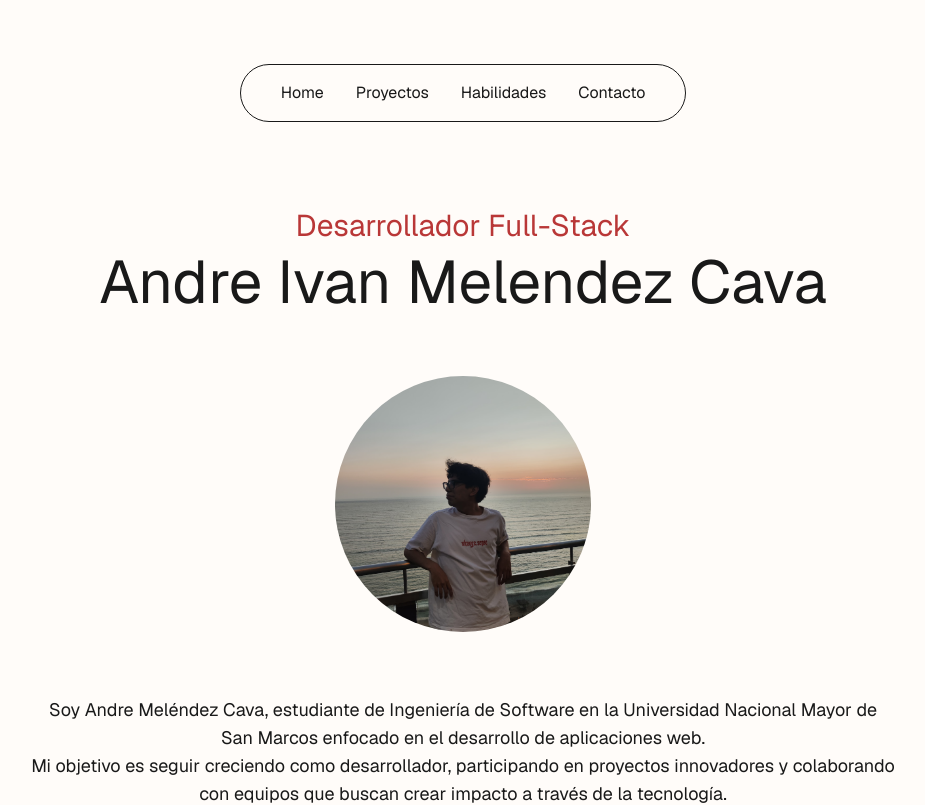
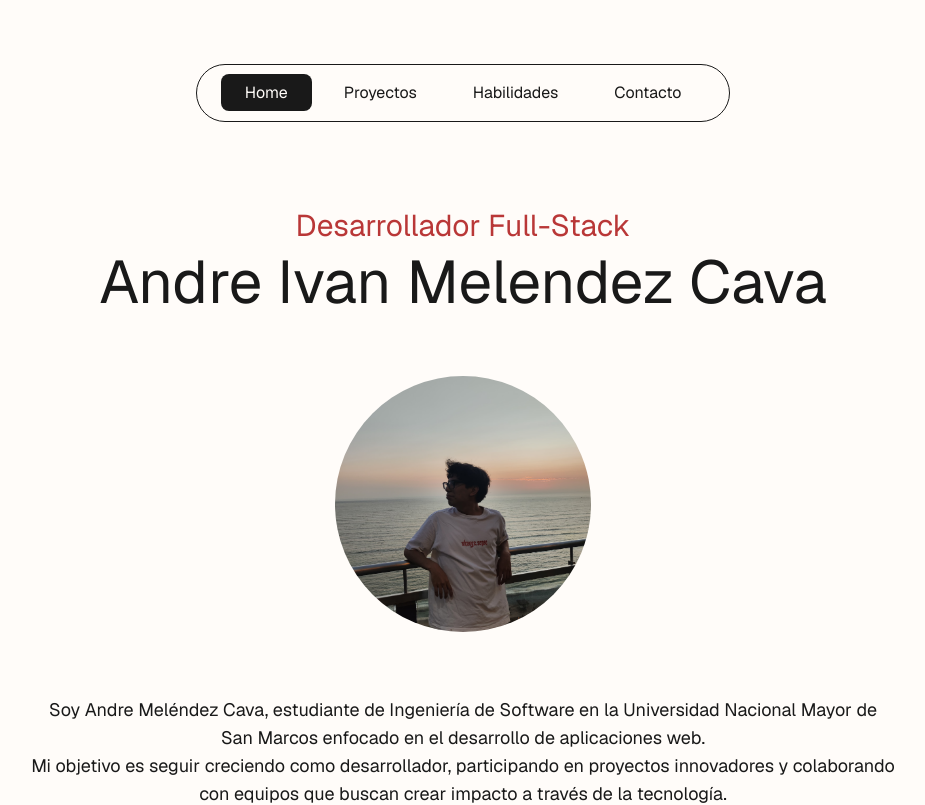
Before and after one commit to andremelzc/portafolio-2025, a Next.js app: page / in a window 1280 px wide. Shown: the top 805 px of the page, without its empty margins (177-1102 px from the left). Built offline with nearby package versions, Linux system fonts and the light colour scheme.

Commit message:
Add active section navigation with custom hook and CV download functionality

```diff
--- a/app/components/layout/Navbar.tsx
+++ b/app/components/layout/Navbar.tsx
@@ -1,22 +1,41 @@
+"use client";
+
 import React from "react";
 import Link from "next/link";
+import { useActiveSection } from "@/app/hooks/useActiveSection";
 
 export default function Navbar() {
+  const activeSection = useActiveSection();
+
+  const getLinkClass = (sectionId: string) => {
+    return activeSection === sectionId
+      ? "bg-foreground text-background px-6 py-2 rounded-lg transition-all"
+      : "hover:text-accent transition-colors px-6 py-2 rounded-md";
+  };
+
   return (
-    <div className="fixed top-16   left-0 right-0 z-50 flex justify-center">
+    <div className="fixed top-16  left-0 right-0 z-50 flex justify-center">
       <nav className="rounded-full border">
-        <ul className="flex items-center gap-8 px-10 py-4">
+        <ul className="flex items-center gap-2 px-6 py-4">
           <li>
-            <Link href="/"> Home</Link>
+            <Link href="/" className={getLinkClass("home")}>
+              Home
+            </Link>
           </li>
           <li>
-            <Link href="/#proyectos">Proyectos</Link>
+            <Link href="/#proyectos" className={getLinkClass("proyectos")}>
+              Proyectos
+            </Link>
           </li>
           <li>
-            <Link href="/#habilidades">Habilidades</Link>
+            <Link href="/#habilidades" className={getLinkClass("habilidades")}>
+              Habilidades
+            </Link>
           </li>
           <li>
-            <Link href="/#contacto">Contacto</Link>
+            <Link href="/#contacto" className={getLinkClass("contacto")}>
+              Contacto
+            </Link>
           </li>
         </ul>
       </nav>
--- a/app/components/sections/HomeSection.tsx
+++ b/app/components/sections/HomeSection.tsx
@@ -1,6 +1,8 @@
+"use client"
 import React from "react";
 import Image from "next/image";
 import Button from "@/app/components/ui/Button";
+import { downloadCV } from "@/app/lib/downloads";
 
 export default function HomeSection() {
   return (
@@ -29,7 +31,7 @@ export default function HomeSection() {
           impacto a través de la tecnología.
         </p>
         <div className="flex gap-4">
-          <Button variant="primary" size="md">
+          <Button variant="primary" size="md" onClick={downloadCV}>
             Descargar CV
           </Button>
           <Button variant="outline" size="md">
--- /dev/null
+++ b/app/hooks/useActiveSection.ts
@@ -0,0 +1,31 @@
+"use client";
+
+import { useState, useEffect } from "react";
+
+export function useActiveSection() {
+  const [activeSection, setActiveSection] = useState("home");
+
+  useEffect(() => {
+    const observer = new IntersectionObserver(
+      (entries) => {
+        entries.forEach((entry) => {
+          if (entry.isIntersecting) {
+            setActiveSection(entry.target.id);
+          }
+        });
+      },
+      {
+        threshold: 0.6, // 60% de la sección debe estar visible
+        rootMargin: "-20% 0px -20% 0px", // Ajusta cuándo se considera "activa"
+      }
+    );
+
+    // Observar todas las secciones
+    const sections = document.querySelectorAll("section[id]");
+    sections.forEach((section) => observer.observe(section));
+
+    return () => observer.disconnect();
+  }, []);
+
+  return activeSection;
+}
--- /dev/null
+++ b/app/lib/downloads.ts
@@ -0,0 +1,25 @@
+/**
+ * Downloads a file from the public directory
+ * @param filePath - Path to file in public directory (e.g., '/cv-andre.pdf')
+ * @param fileName - Name for the downloaded file (e.g., 'CV-Andre-Melendez.pdf')
+ */
+export const downloadFile = (filePath: string, fileName: string) => {
+  const link = document.createElement('a');
+  link.href = filePath;
+  link.download = fileName;
+  link.click();
+};
+
+/**
+ * Downloads CV file specifically
+ */
+export const downloadCV = () => {
+  downloadFile('/cv_andre_melendez_english.pdf', 'CV-Andre-Melendez-Cava.pdf');
+};
+
+/**
+ * Downloads CV in Spanish
+ */
+export const downloadCVSpanish = () => {
+  downloadFile('/cv_andre_melendez_español.pdf', 'CV-Andre-Melendez-Cava-ES.pdf');
+};
```
Also changed, not shown: 2 other files (tests, documents, lock files or other folders).
